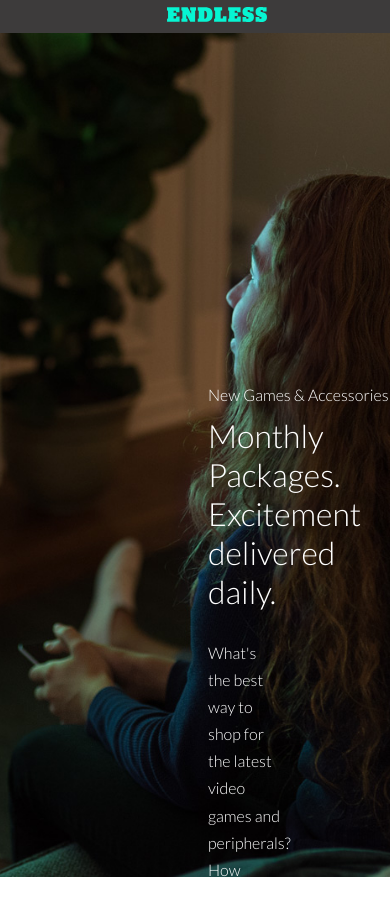
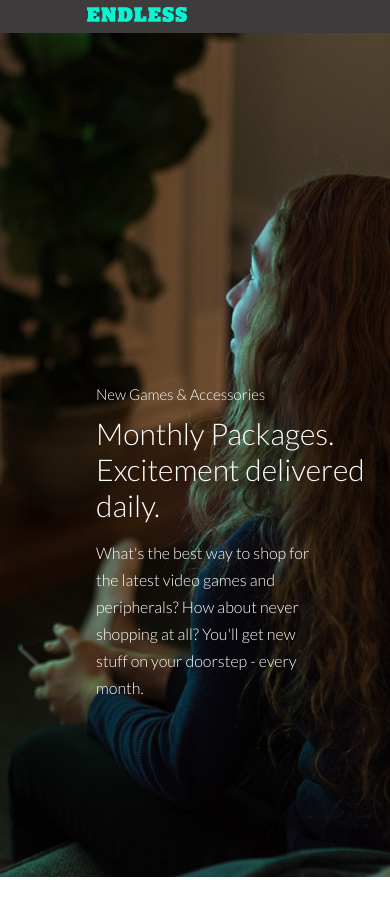
Before and after one commit to twkirkpatrick/endless, a React (Create React App) app: page / in a window 390 px wide. Shown: the top 916 px of the page. After the commit the page ends 877 px from the top, so only its background shows below. Built offline with nearby package versions, Linux system fonts and the light colour scheme.

Commit message:
media queries added for responsiveness

```diff
--- a/src/components/Content.js
+++ b/src/components/Content.js
@@ -8,7 +8,7 @@ const Content = () => {
         <span>Monthly Packages.</span>
         <span>Excitement delivered daily.</span>
       </h1>
-      <div style={{ width: "40%", lineHeight: "1.7" }}>
+      <div className="paragraph">
         <p>
           What's the best way to shop for the latest video games and
           peripherals? How about never shopping at all? You'll get new stuff on
--- a/src/components/Logo.js
+++ b/src/components/Logo.js
@@ -6,6 +6,7 @@ const Logo = () => {
     <div>
       <img
         src={logo}
+        className="logo"
         alt="endless-logo"
         style={{
           width: "100px",
--- a/src/index.css
+++ b/src/index.css
@@ -4,6 +4,13 @@
   box-sizing: border-box;
   margin: 0;
   padding: 0;
+}
+
+.logo {
+  width: 100px;
+  filter: invert(87%) sepia(21%) saturate(7478%) hue-rotate(115deg)
+    brightness(102%) contrast(95%);
+  margin-left: 10rem;
 }
 
 .content {
@@ -22,12 +29,64 @@ h4 {
 
 h4 {
   margin-bottom: 0.75rem;
+  font-size: 20px;
 }
 
 span {
   display: block;
+  font-size: 40px;
 }
 
 p {
-  margin-top: 1.75rem;
+  margin-top: 1rem;
 }
+
+.paragraph {
+  width: 40%;
+  line-height: 1.7;
+}
+
+@media only screen and (max-width: 920px) {
+  .paragraph {
+    width: 75%;
+  }
+
+  .logo {
+    margin-left: 5rem !important;
+  }
+
+  .content {
+    left: 6rem;
+  }
+
+  h4 {
+    font-size: 15px;
+  }
+
+  span {
+    font-size: 30px;
+  }
+}
+
+@media only screen and (max-width: 375px) {
+  .paragraph {
+    width: 100%;
+  }
+
+  .content {
+    left: 4rem;
+    top: 10rem;
+  }
+
+  .logo {
+    margin-left: 2rem !important;
+  }
+
+  h4 {
+    font-size: 15px;
+  }
+
+  span {
+    font-size: 30px;
+  }
+}
```
